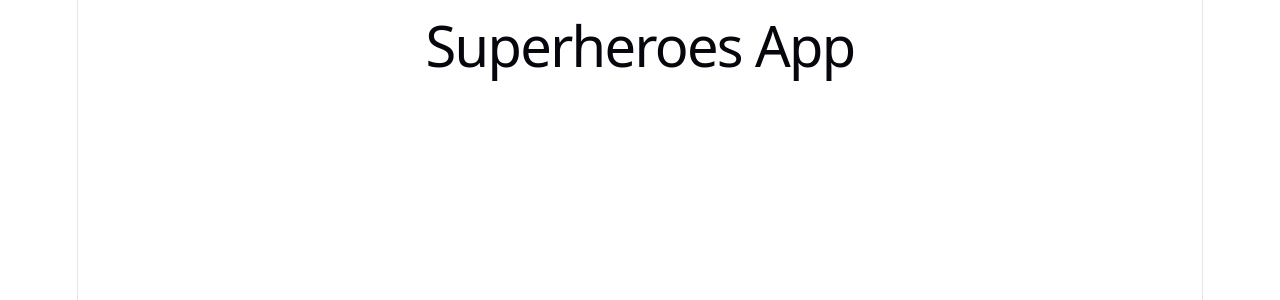
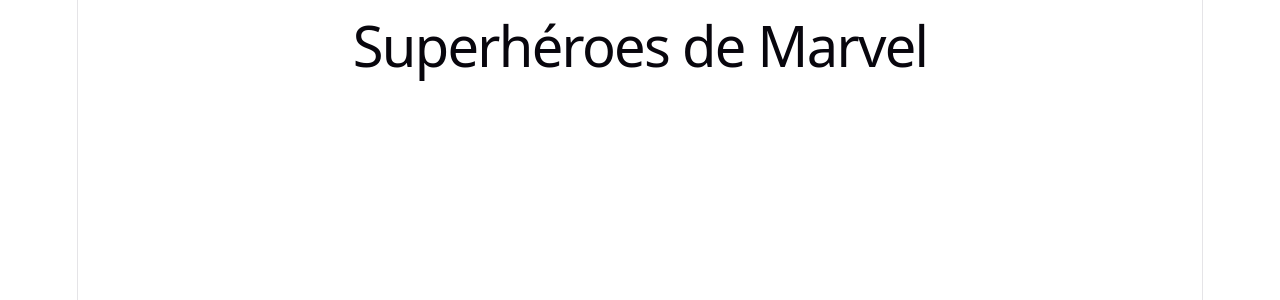
Before and after one commit to micasaul/SPA-superheroes, a React app in the folder frontend/: page /marvel in a window 1280 px wide. Shown: the top 300 px of the page. Built offline with nearby package versions, Linux system fonts and the light colour scheme; the HTML template or start-up script is replaced by a standard one.

Commit message:
Estructura base del frontend con rutas y configuración de api

```diff
--- a/frontend/package.json
+++ b/frontend/package.json
@@ -10,8 +10,10 @@
     "preview": "vite preview"
   },
   "dependencies": {
+    "axios": "^1.15.2",
     "react": "^19.2.5",
-    "react-dom": "^19.2.5"
+    "react-dom": "^19.2.5",
+    "react-router-dom": "^7.14.2"
   },
   "devDependencies": {
     "@eslint/js": "^10.0.1",
--- a/frontend/src/App.jsx
+++ b/frontend/src/App.jsx
@@ -1,5 +1,18 @@
+import { BrowserRouter, Routes, Route } from 'react-router-dom'
+import Home from './pages/Home'
+import Marvel from './pages/Marvel'
+import DC from './pages/DC'
+
 function App() {
-  return <h1>Superheroes App</h1>
+  return (
+    <BrowserRouter>
+      <Routes>
+        <Route path="/" element={<Home />} />
+        <Route path="/marvel" element={<Marvel />} />
+        <Route path="/dc" element={<DC />} />
+      </Routes>
+    </BrowserRouter>
+  )
 }
 
 export default App
--- /dev/null
+++ b/frontend/src/pages/DC.jsx
@@ -0,0 +1,5 @@
+function DC() {
+  return <h1>Superhéroes de DC</h1>
+}
+
+export default DC
--- /dev/null
+++ b/frontend/src/pages/Home.jsx
@@ -0,0 +1,5 @@
+function Home() {
+  return <h1>Superhéroes</h1>
+}
+
+export default Home
--- /dev/null
+++ b/frontend/src/pages/Marvel.jsx
@@ -0,0 +1,5 @@
+function Marvel() {
+  return <h1>Superhéroes de Marvel</h1>
+}
+
+export default Marvel
```
Also changed, not shown: frontend/src/api.js (added, +13 -0 lines), 1 other file (tests, documents, lock files or other folders).
